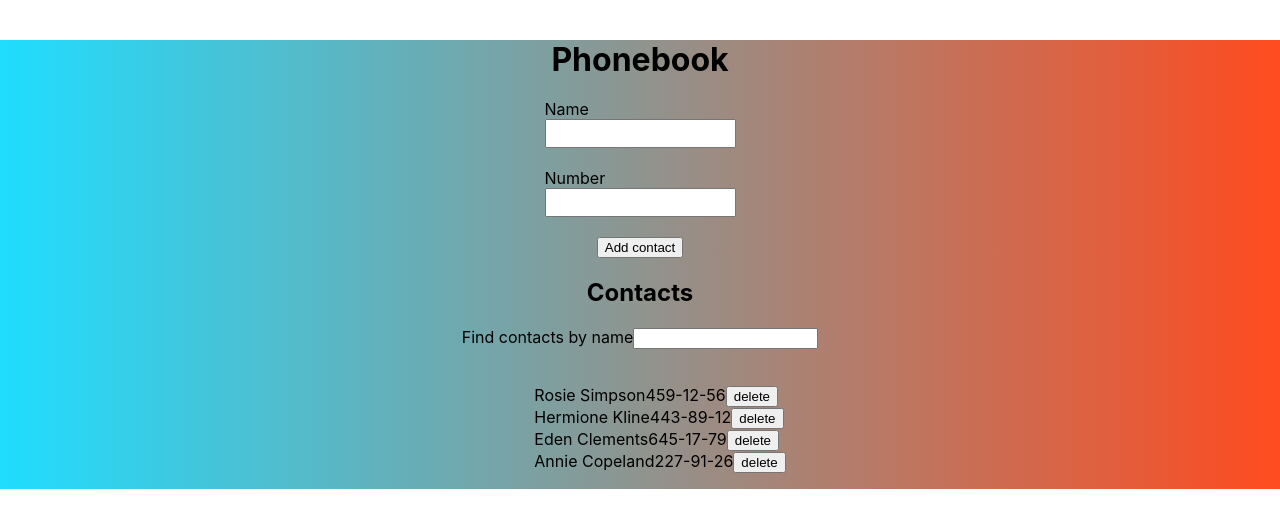
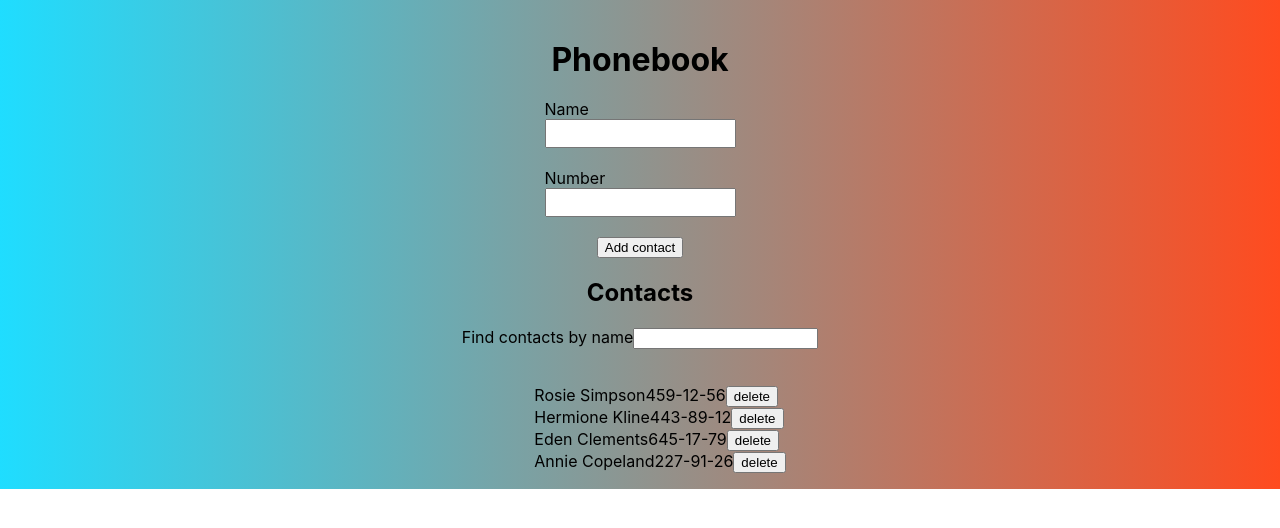
Before and after one commit to ExLuZiVe53/goit-react-hw-02-phonebook, a React (Create React App) app: page / in a window 1280 px wide. Shown: the top 528 px of the page. Built offline with nearby package versions, Linux system fonts and the light colour scheme.

Commit message:
Update App.module.css

```diff
--- a/src/components/App.module.css
+++ b/src/components/App.module.css
@@ -5,7 +5,7 @@
   align-items: center;
   gap: 20px;
 
-  margin-top: 40px;
+  padding-top: 40px;
 
   background: #ff4b1f; /* fallback for old browsers */
   background: -webkit-linear-gradient(
```
